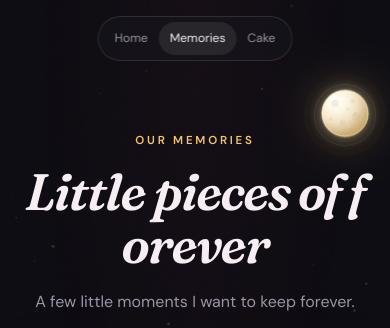
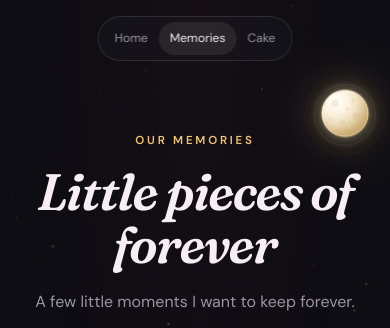
Before and after one commit to Antonio1509/her-birthday, a plain HTML site: page memories.html in a window 390 px wide. Shown: the top 328 px of the page. Drawn offline with Linux system fonts and the light colour scheme; animation ran at ten frames a second.

Commit message:
Fix mobile memories heading wrapping
Co-authored-by: Copilot <223556219+Copilot@users.noreply.github.com>

```diff
--- a/script.js
+++ b/script.js
@@ -504,21 +504,26 @@ function revealFinalMessage(){
 
 function initHeadingLetters(headings){
   headings.forEach(heading=>{
-    const text = heading.textContent;
+    const text=heading.textContent;
+    const words=text.trim().split(/\s+/);
+    let letterIndex = 0;
+    const fragment = document.createDocumentFragment();
     heading.setAttribute("aria-label",text);
-    heading.replaceChildren();
-    [...text].forEach((character,index)=>{
-      if(character===" "){
-        heading.appendChild(document.createTextNode(" "));
-        return;
-      }
-      const span = document.createElement("span");
-      span.className = "heading-letter";
-      span.setAttribute("aria-hidden","true");
-      span.textContent = character;
-      span.style.setProperty("--letter-index",String(index));
-      heading.appendChild(span);
+    words.forEach((word,wordIndex)=>{
+      const wordSpan=document.createElement("span");
+      wordSpan.className="heading-word";
+      [...word].forEach(character=>{
+        const span=document.createElement("span");
+        span.className="heading-letter";
+        span.setAttribute("aria-hidden","true");
+        span.textContent=character;
+        span.style.setProperty("--letter-index",String(letterIndex++));
+        wordSpan.appendChild(span);
+      });
+      fragment.appendChild(wordSpan);
+      if(wordIndex<words.length-1) fragment.appendChild(document.createTextNode(" "));
     });
+    heading.replaceChildren(fragment);
   });
 }
 
--- a/style.css
+++ b/style.css
@@ -142,6 +142,7 @@ body.hero-revealed .scroll-cue{animation:rise-in 700ms var(--ease-soft) 1450ms f
 .section-heading{margin-bottom:42px}
 .section-heading h2,.memories-header h1{margin:0;font:italic 600 clamp(2.5rem,7vw,5rem)/1.02 var(--serif);letter-spacing:-.035em}
 .section-heading>p:last-child{margin:15px 0 0;color:var(--muted)}
+.heading-word{display:inline-block;white-space:nowrap}
 .heading-letter{display:inline-block;opacity:0;transform:translateY(12px);transition:opacity 650ms var(--ease-out),transform 650ms var(--ease-out);transition-delay:calc(var(--letter-index,0)*var(--heading-stagger))}
 .section-heading.is-visible .heading-letter,.memories-header.is-visible .heading-letter{opacity:1;transform:none}
 .reveal{opacity:0;filter:blur(6px);transform:translateY(46px);transition:opacity 1s var(--ease-out),transform 1s var(--ease-out),filter 1s var(--ease-out)}
```
